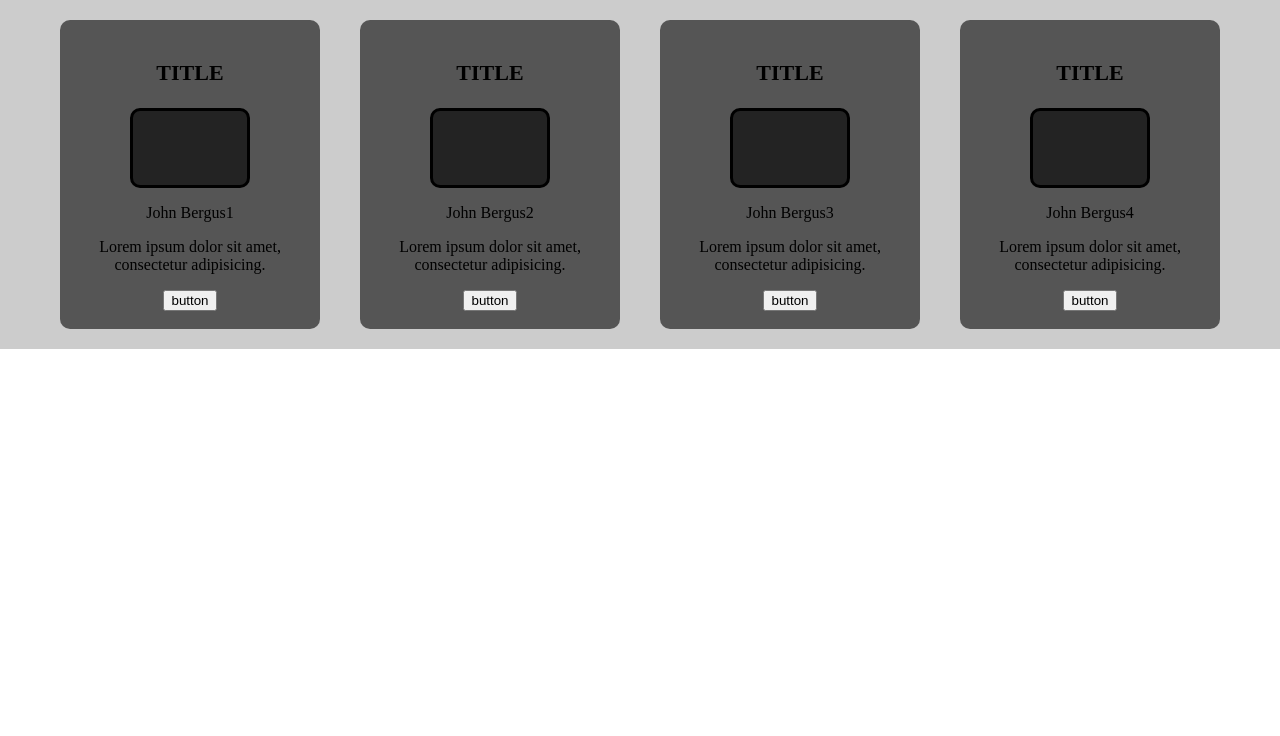
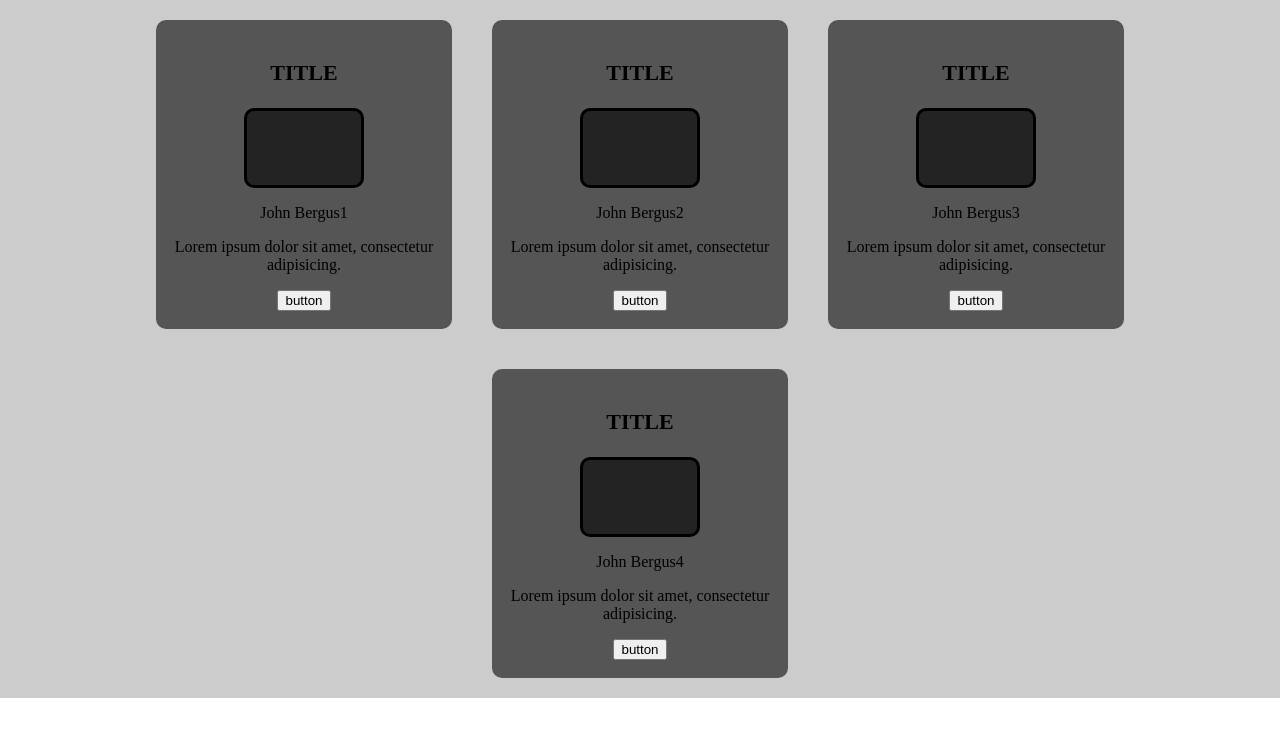
Before and after one commit to stevedevhere/SmartGrid-Mixins, a website: page index.html in a window 1280 px wide. Drawn offline with Linux system fonts and the light colour scheme.

Commit message:
minor update

```diff
--- a/scss/_mixins.scss
+++ b/scss/_mixins.scss
@@ -128,6 +128,7 @@ $grid-breakpoints: (
   display: -ms-flex;
   display: flex;
   flex-wrap: wrap;
+  box-sizing: border-box;
   align-items: stretch;
   justify-content: space-around;
   .item {
--- a/scss/main.scss
+++ b/scss/main.scss
@@ -27,38 +27,29 @@ html {
   .item {
     background-color: #555;
     padding: 18px;
-    box-sizing: border-box;
     border-radius: 10px;
     text-align: center;
 
     @include col(4);
     @include col-xl(5);
     @include col-xs(1);
+
     h3 {
       font-size: 22px;
       line-height: initial;
       text-transform: uppercase;
+    }
 
-    }
-    p.descr {
-
-    }
-    p.name {
-
-    }
-    button {
-
-    }
     .box {
       height: 80px;
       background-color: #232323;
       box-sizing: border-box;
       width: 100%;
       max-width: 120px;
-      // display: block;
       margin: auto;
       border-radius: 10px;
       border: solid 3px;
     }
+
   }
 }
```
Also changed, not shown: README.md, css/main.css.
